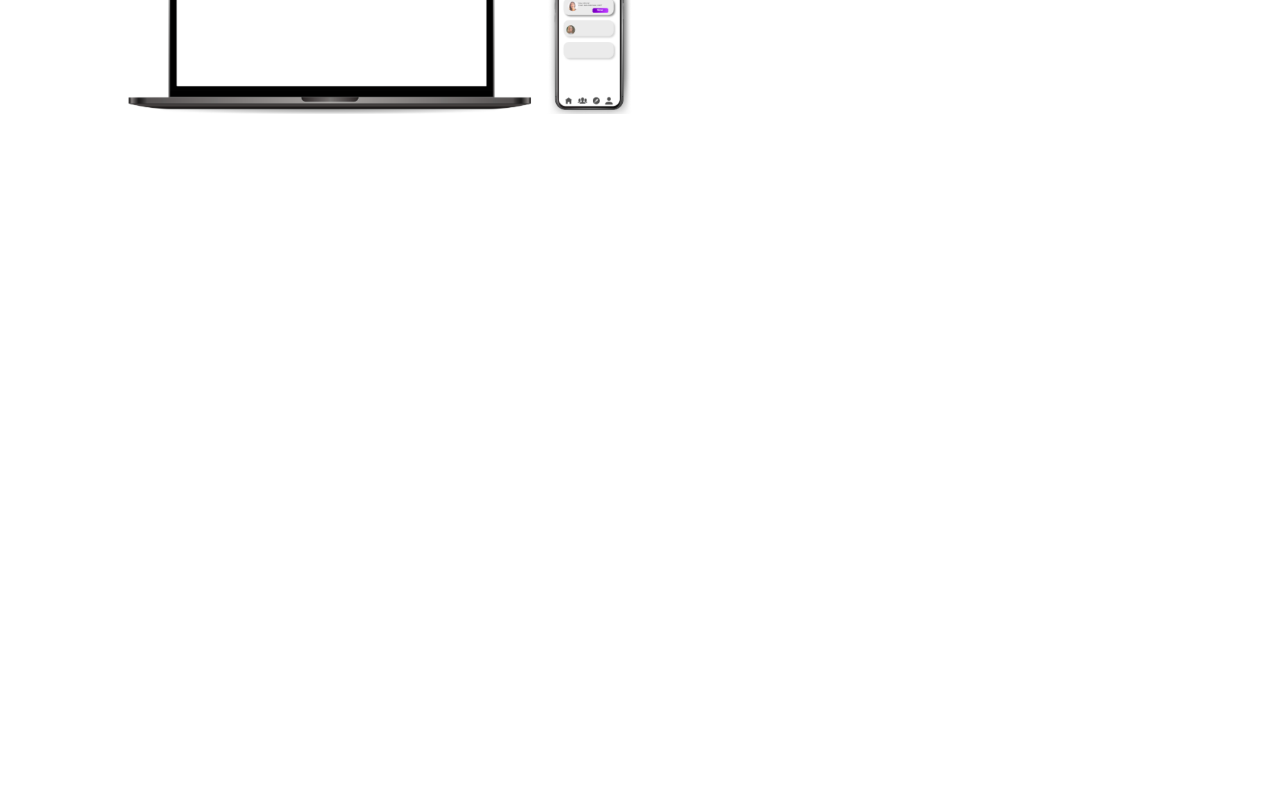
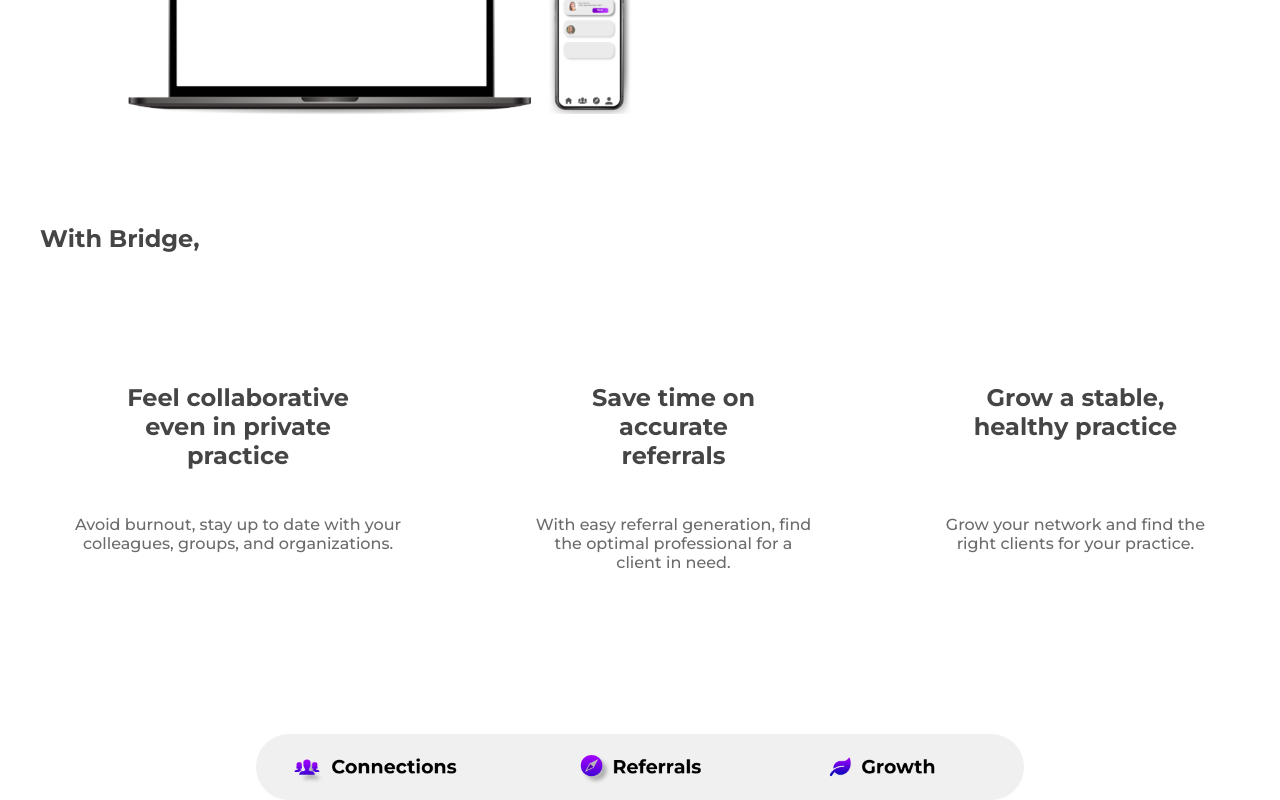
Before and after one commit to dLamSlo8/Bridge-Landing-Page, a React (Create React App) app: page / in a window 1280 px wide. Shown: the part 786-1586 px from the top of the page. Before the commit the page ends 950 px from the top, so only its background shows below. Built offline with nearby package versions, Linux system fonts and the light colour scheme.

Commit message:
with bridge page

```diff
--- a/src/App.css
+++ b/src/App.css
@@ -212,3 +212,35 @@
     transform: rotate(360deg);
   }
 }
+
+.with-bridge
+{
+  display: flex;
+  list-style-type: none;
+  padding: 50px 75px;
+  justify-content: space-between;
+}
+
+h1.main1
+{
+  text-align: center;
+}
+
+p.submain1
+{
+  font-size: 1rem;
+  text-align: center;
+}
+
+.intro
+{
+  padding: 40px
+}
+
+.bar
+{
+  display: block;
+  margin-left: auto;
+  margin-right: auto;
+  width: 60%;
+}
--- a/src/App.tsx
+++ b/src/App.tsx
@@ -1,6 +1,7 @@
 import React from 'react';
 import logo from './logo.svg';
 import HeaderNav from './HeaderNav';
+import Features from './Features';
 import './App.css';
 
 const App: React.FC = () => {
@@ -8,6 +9,9 @@
     <div>
       <HeaderNav>
       </HeaderNav>
+
+      <Features>
+      </Features>
     </div>
   );
 }
--- /dev/null
+++ b/src/Features.tsx
@@ -0,0 +1,61 @@
+import React from 'react';
+import "./App.css";
+import bar from "./static/Benefits Icons.png";
+
+class Features extends React.Component<{}, {}>
+{
+    constructor(props: any)
+    {
+        super(props);
+    }
+    render()
+    {
+        return (
+            <div>
+                <section className="start">
+                    <h1 className="intro">
+                        With Bridge, <br/>
+                    </h1>
+                </section>
+                <nav className="collab">
+                    <ul className="with-bridge">
+                        <li>
+                            <h1 className="main1">
+                            Feel collaborative <br/>
+                            even in private <br/>
+                            practice <br/><br/>
+                            <p className="submain1">
+                                Avoid burnout, stay up to date with your <br/>
+                                colleagues, groups, and organizations.
+                            </p>
+                            </h1>
+                        </li>
+                        <li><h1 className="main1">
+                            Save time on <br/>
+                            accurate <br/>
+                            referrals <br/><br/>
+                            <p className="submain1">
+                                With easy referral generation, find <br/>
+                                the optimal professional for a <br/>
+                                client in need.
+                            </p>
+                            </h1></li>
+                        <li><h1 className="main1">
+                            Grow a stable, <br/>
+                            healthy practice <br/><br/><br/>
+                            <p className="submain1">
+                                Grow your network and find the <br/>
+                                right clients for your practice.
+                            </p>
+                            </h1></li>
+
+                    </ul>
+                    <br/><br/><br/><br/>
+                </nav>
+                    <img src={bar} alt="" className="bar" />
+            </div>
+        )
+    }
+}
+
+export default Features;
```
